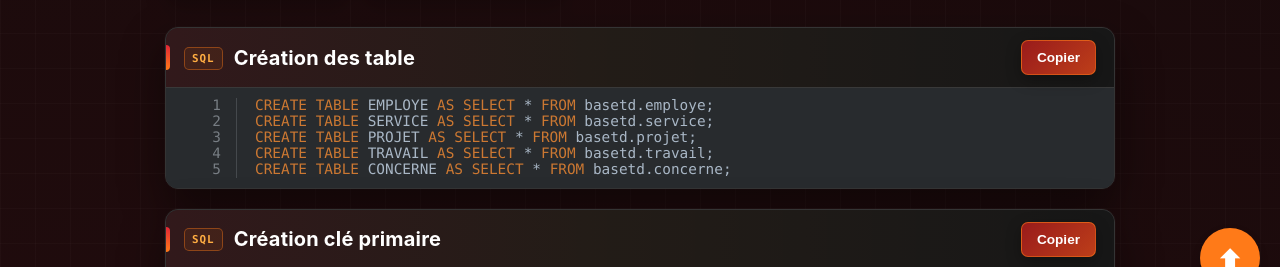
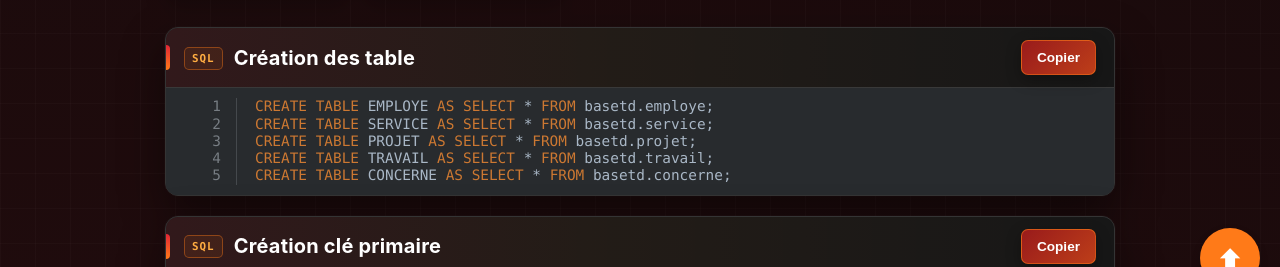
Before and after one commit to LyamFromont/SQL_TD, a plain HTML site: page index.html in a window 1280 px wide. Shown: the part 492-759 px from the top of the page. Drawn offline with nearby package versions, Linux system fonts and the light colour scheme; no server answers.

Commit message:
bug ligne

```diff
--- a/style.css
+++ b/style.css
@@ -345,16 +345,16 @@ body::before {
   background-color: #282b2e;
   font-family: "JetBrains Mono", Consolas, monospace;
   font-size: 0.9rem;
-  line-height: 1.1;
+  line-height: 1.2;
   tab-size: 4;
 }
 
 .ligne-code {
   display: block;
   min-width: max-content;
-  min-height: 1.1em;
+  min-height: 1.2em;
   padding-right: 24px;
-  line-height: 1.1em;
+  line-height: 1.2em;
 }
 
 /* Effet lorsque la souris passe sur une ligne */
@@ -366,7 +366,7 @@ body::before {
 .ligne-code::before {
   content: attr(data-ligne);
   display: inline-block;
-  line-height: 1.1em;
+  line-height: 1.2em;
   vertical-align: top;
   width: 55px;
   margin-right: 18px;
```
